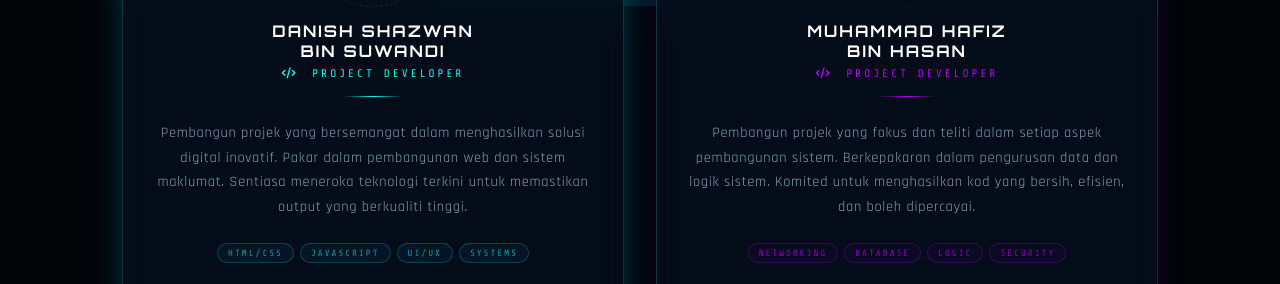
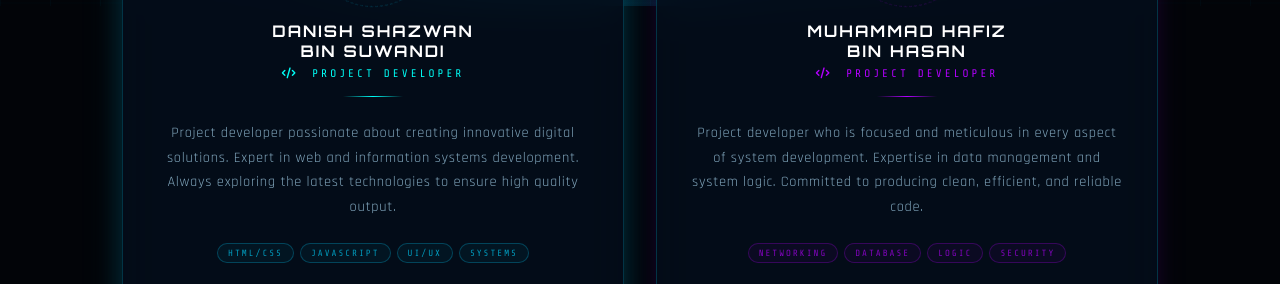
Before and after one commit to danishshazwan/Project-30-, a plain HTML site: page aboutus.html in a window 1280 px wide. Shown: the part 794-1078 px from the top of the page. Drawn offline with nearby package versions, Linux system fonts and the light colour scheme.

Commit message:
Update aboutus.html

```diff
--- a/aboutus.html
+++ b/aboutus.html
@@ -449,8 +449,8 @@
 
           <!-- Description -->
           <p class="about-desc-text">
-            Pembangun projek yang bersemangat dalam menghasilkan solusi digital inovatif.
-            Pakar dalam pembangunan web dan sistem maklumat. Sentiasa meneroka teknologi terkini untuk memastikan output yang berkualiti tinggi.
+           Project developer passionate about creating innovative digital solutions.
+Expert in web and information systems development. Always exploring the latest technologies to ensure high quality output.
           </p>
 
           <!-- Skills -->
@@ -519,8 +519,8 @@
 
           <!-- Description -->
           <p class="about-desc-text">
-            Pembangun projek yang fokus dan teliti dalam setiap aspek pembangunan sistem.
-            Berkepakaran dalam pengurusan data dan logik sistem. Komited untuk menghasilkan kod yang bersih, efisien, dan boleh dipercayai.
+           Project developer who is focused and meticulous in every aspect of system development.
+Expertise in data management and system logic. Committed to producing clean, efficient, and reliable code.
           </p>
 
           <!-- Skills -->
```
